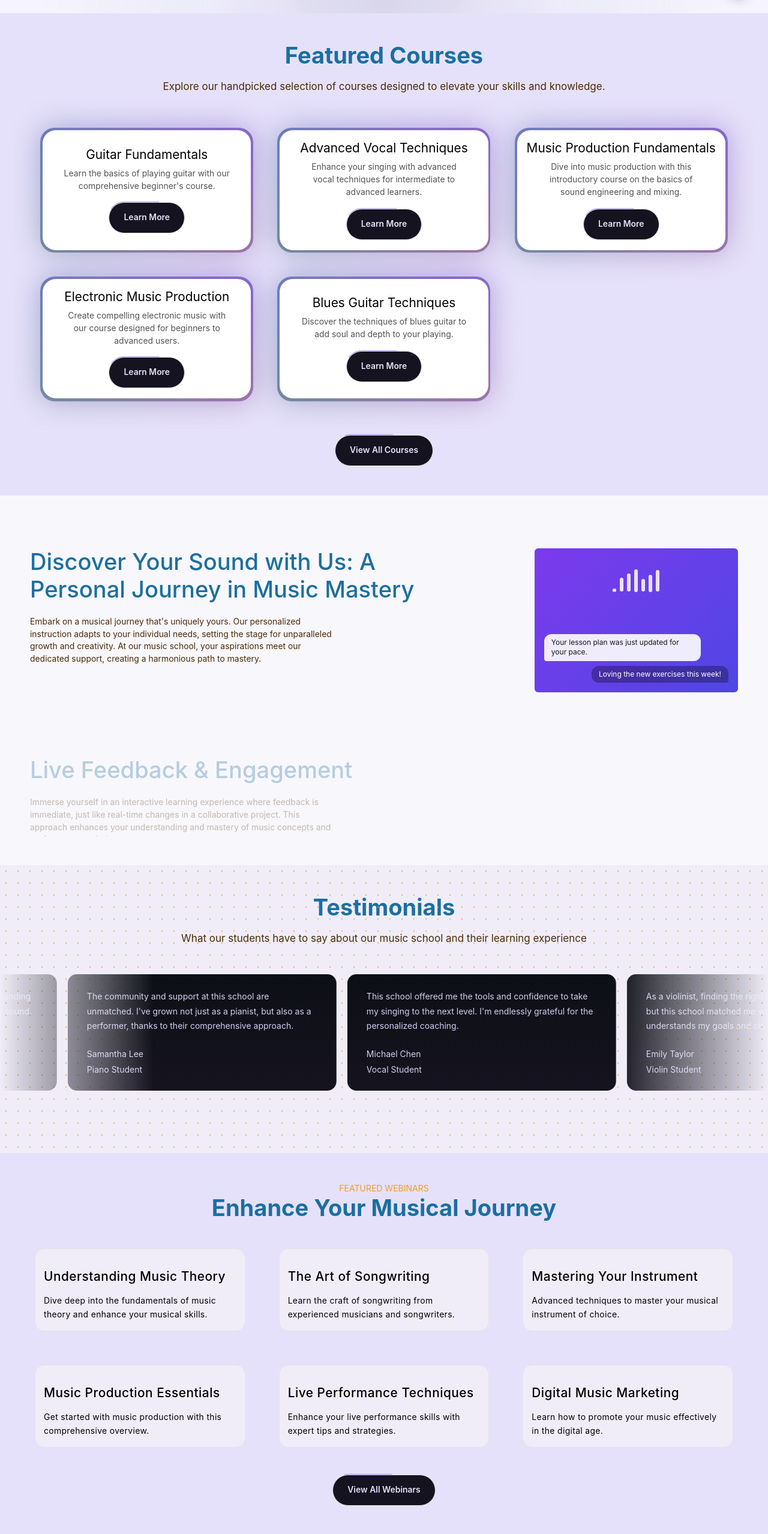
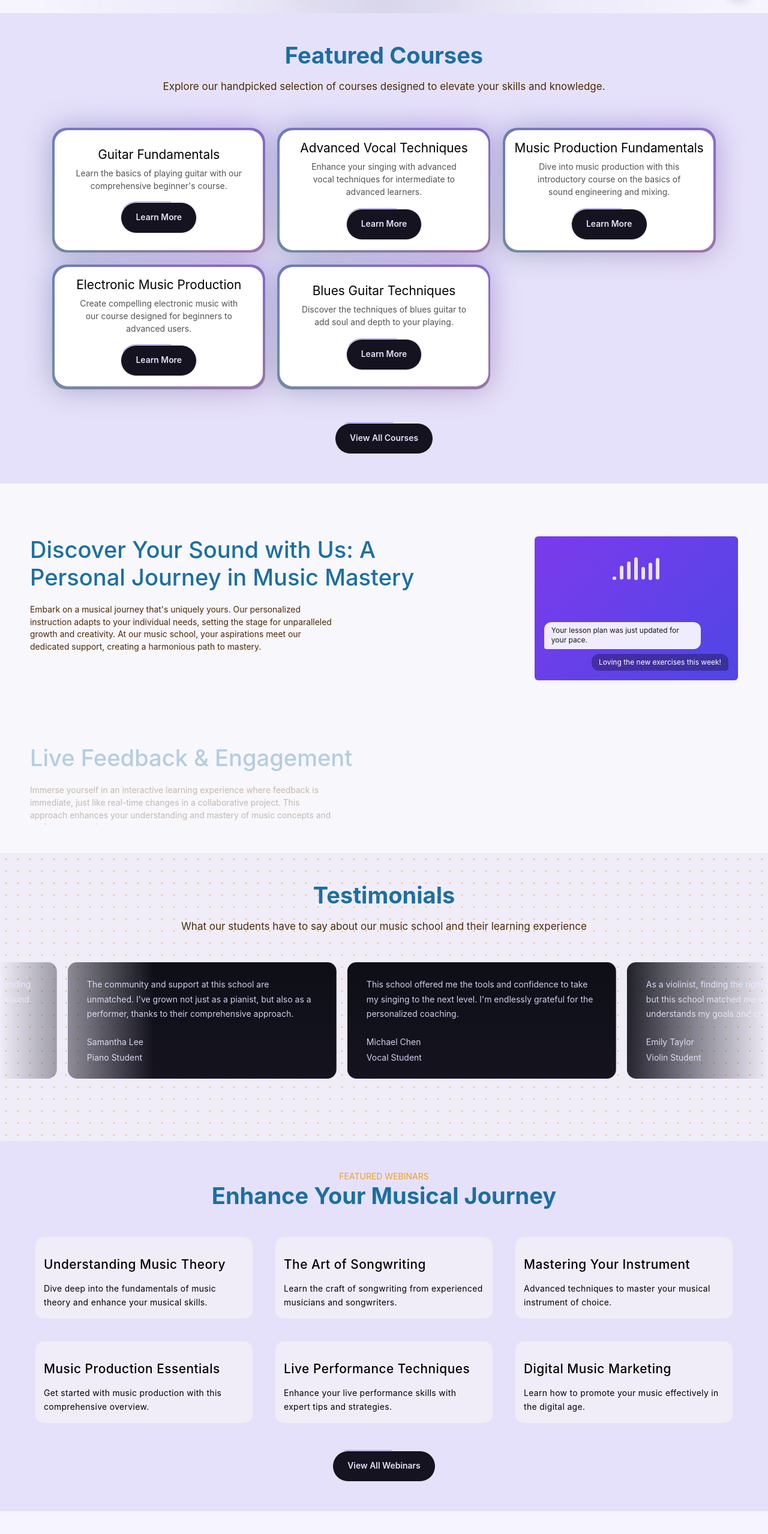
Before and after one commit to Abdul-Rehman88/Music-School, a Next.js app: page / in a window 1280 px wide. Shown: the part 778-3335 px from the top of the page at 60% size. After the commit the page ends 3297 px from the top, so only its background shows below. Built offline with nearby package versions, Linux system fonts and the light colour scheme.

Commit message:
Add lenis dependency; update FeaturedCourses and HoverEffect styles for improved layout

```diff
--- a/package.json
+++ b/package.json
@@ -10,6 +10,7 @@
   },
   "dependencies": {
     "clsx": "^2.1.1",
+    "lenis": "^1.3.23",
     "motion": "^12.40.0",
     "next": "^16.2.9",
     "react": "^19.2.7",
--- a/src/components/FeaturedCourses.tsx
+++ b/src/components/FeaturedCourses.tsx
@@ -23,7 +23,7 @@ function FeaturedCourses() {
             <h2 className="text-secondary-heading font-bold text-secondary-heading-light dark:text-secondary-heading-dark">Featured Courses</h2>
             <p className="text-[16px] md:text-[17px] text-text-light dark:text-text-dark">Explore our handpicked selection of courses designed to elevate your skills and knowledge.</p>
         </div>
-        <div className="min-w-full md:min-w-95 mt-10 grid grid-cols-2 md:grid-cols-2 lg:grid-cols-3 gap-4 md:gap-7.5 lg:gap-10 items-center justify-center">
+        <div className="min-w-full md:min-w-95 mt-10 grid grid-cols-2 md:grid-cols-2 lg:grid-cols-3 gap-4 md:gap-5 lg:gap-5 items-center justify-center">
           {featuredCourses.map((course:Course) => (
             <BackgroundGradient key={course.id } buttonLink="/" buttonLinkText="Learn more"
               className="w-full flex flex-col rounded-[22px] bg-white dark:bg-zinc-900 overflow-hidden h-full max-w-sm">
--- a/src/components/ui/card-hover-effect.tsx
+++ b/src/components/ui/card-hover-effect.tsx
@@ -20,7 +20,7 @@ export const HoverEffect = ({
   return (
     <div
       className={cn(
-        "grid grid-cols-2 md:grid-cols-3 lg:grid-cols-3 md:gap-1 lg:gap-10 items-center justify-center",
+        "grid grid-cols-2 md:grid-cols-3 lg:grid-cols-3 md:gap-1 lg:gap-5 items-center justify-center",
         className
       )}
     >
```
Also changed, not shown: 1 other file (tests, documents, lock files or other folders).
